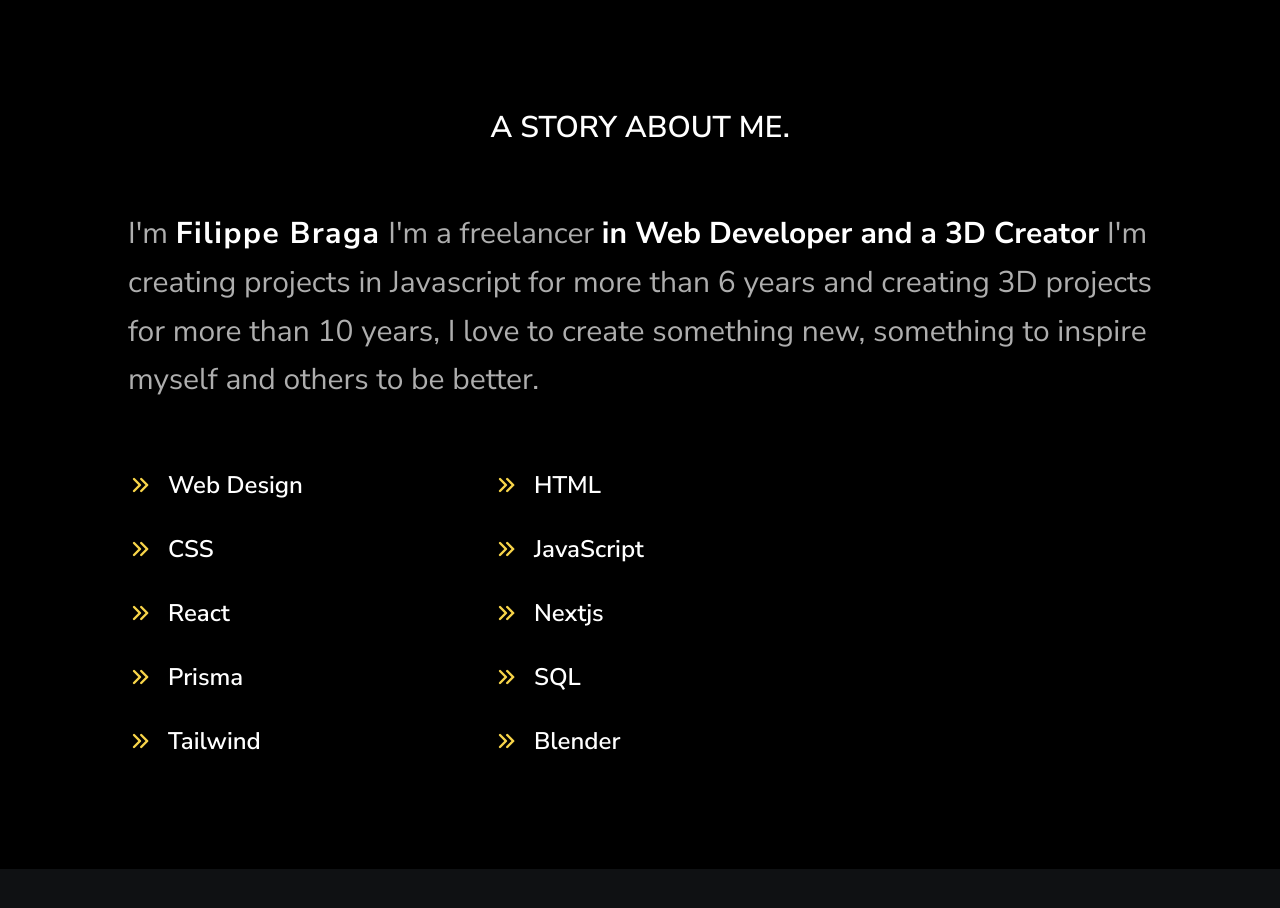
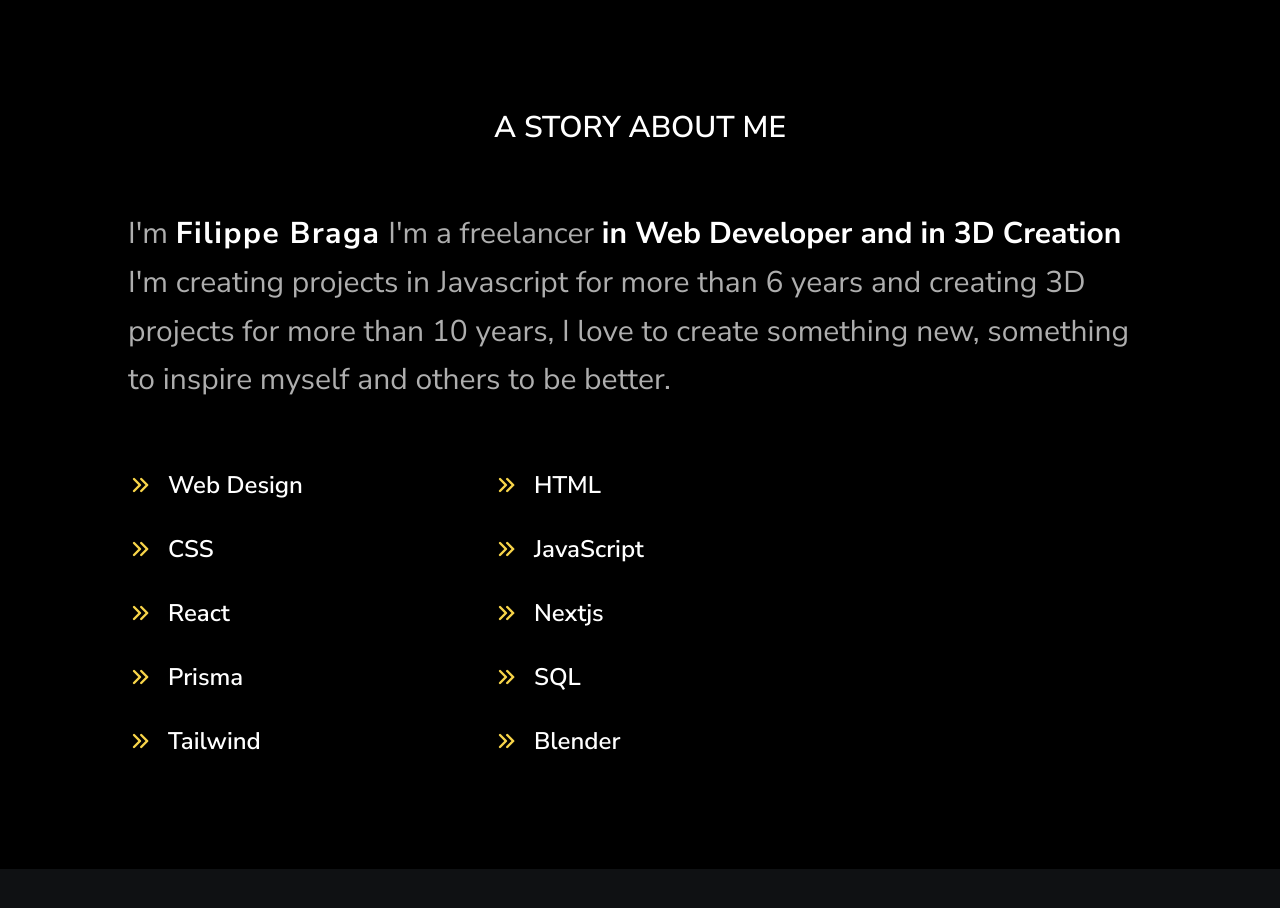
Before and after one commit to filippebr/personal-portfolio, a Next.js app: page / in a window 1280 px wide. Shown: the part 802-1710 px from the top of the page. Built offline with nearby package versions, Linux system fonts and the light colour scheme.

Commit message:
story grammar fix

```diff
--- a/src/components/AboutMe.tsx
+++ b/src/components/AboutMe.tsx
@@ -8,7 +8,7 @@ function AboutMe() {
     >
       <div className="max-w-5xl mx-auto flex flex-col gap-6 md:gap-16">
         <h1 className="text-3xl uppercase font-semibold text-center">
-          A Story about me.
+          A Story about me
         </h1>
         <p className="text-xl md:text-3xl font-medium md:leading-relaxed text-grayMedium">
           I&apos;m{' '}
@@ -17,7 +17,7 @@ function AboutMe() {
           </span>{' '}
           I&apos;m a freelancer{' '}
           <span className="font-bold text-white">
-            in Web Developer and a 3D Creator{' '}
+            in Web Developer and in 3D Creation{' '}
           </span>
           I'm creating projects in Javascript for more than 6 years
           and creating 3D projects for more than 10 years, I love
```
